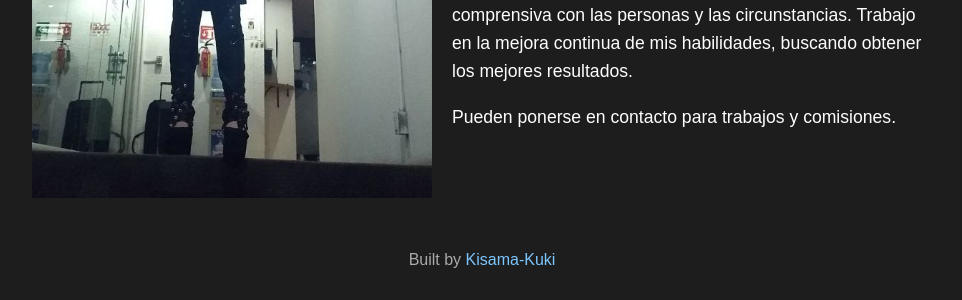
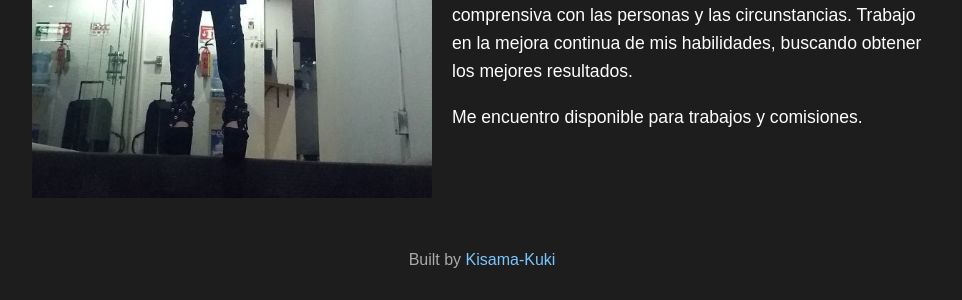
Before and after one commit to Kisama-Kuki/kisama.github.io, a Jekyll site: the page built from about.html, in a window 1280 px wide. Shown: the part 465-765 px from the top of the page, without its empty margins (158-1120 px from the left). Built offline with Jekyll 4.4.1, drawn with Linux system fonts in a browser that asks for light colours; some web fonts are replaced.

Commit message:
descripcion
actualización de la descripción

```diff
--- a/_data/content.yml
+++ b/_data/content.yml
@@ -9,7 +9,7 @@
 
     Poseo un gran entusiasmo por aprender, soy paciente y comprensiva con las personas y las circunstancias. Trabajo en la mejora continua de mis habilidades, buscando obtener los mejores resultados.
 
-    Pueden ponerse en contacto para trabajos y comisiones.
+    Me encuentro disponible para trabajos y comisiones.
 
 contact:
   text: |
```
